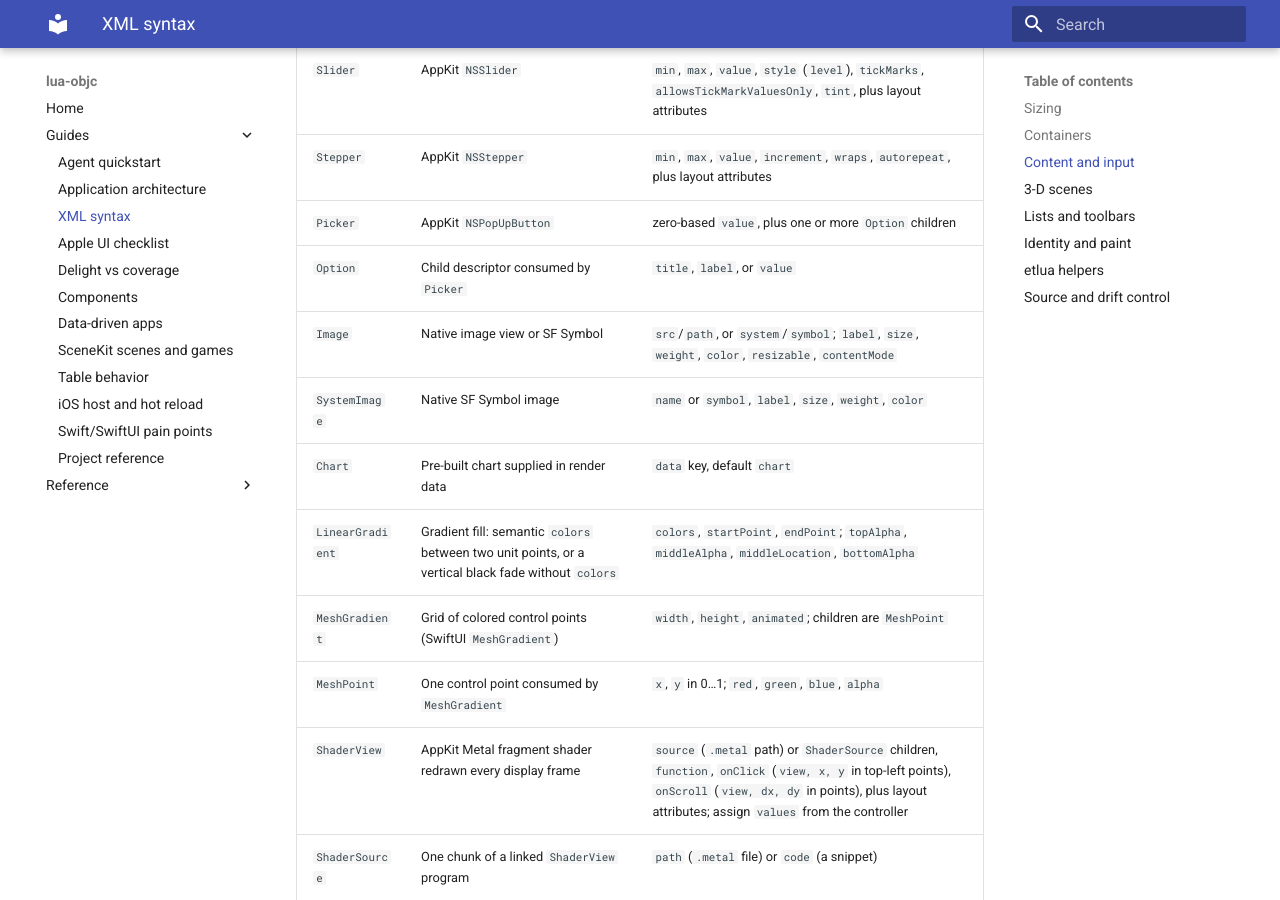
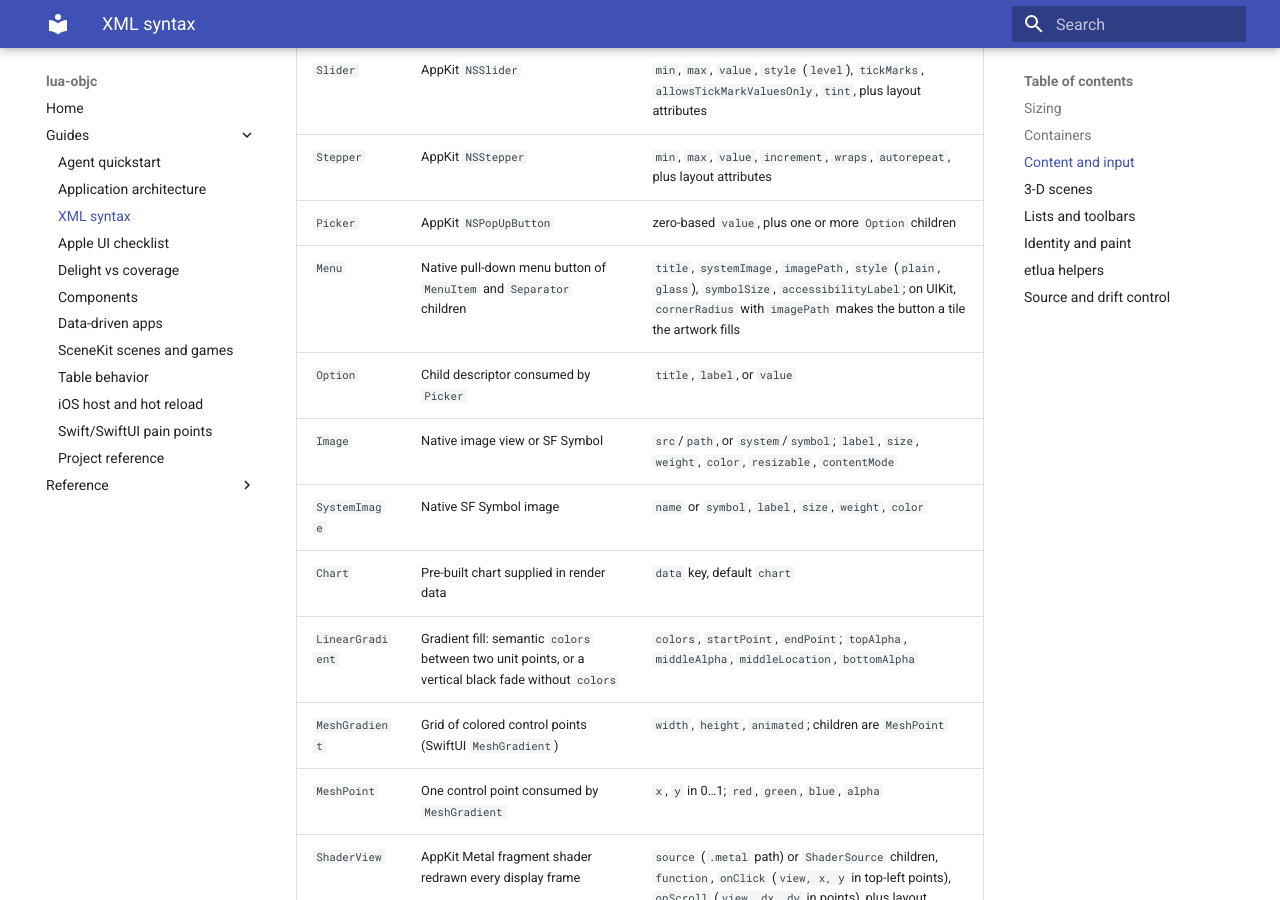
Before and after one commit to corepunch/lua-objc, an MkDocs documentation site: the page built from docs/agents/xml-syntax.md, in a window 1280 px wide and 900 px high, scrolled down 4295 px. Built offline with MkDocs 1.6.1 and Material for MkDocs 9.7.7, drawn with Linux system fonts in a browser that asks for light colours.

Commit message:
Studio: centred welcome, quiet header, artwork tile, grouped navigator
From a design review on the iPad simulator, in light and dark:

- A project with nothing said yet shows its welcome centred in the card,
  with the suggestion chips under it; they return above the composer once
  a conversation starts.
- Send is disabled until the draft has text, and Return on an empty
  field does nothing. The workspace draws again only when the draft
  turns blank or not, so typing does not redraw it.
- The card header shows a status only when it says something (the agent
  thinking, a commit, a refusal); a result lasts until the next action.
  A running preview needs no word.
- The project menu on the rail is a tile its artwork fills, the shape of
  every other rail item. On UIKit, `cornerRadius` with `imagePath` on a
  <Menu> makes that tile through the button's background configuration.
- The navigator groups files under a section row per folder and is
  headed Files. UIKit rows now keep boolean values, so `section = true`
  makes a header there as it does on AppKit.
- The device keeps its silhouette in dark mode: a graphite body and a
  trim resolved per appearance.
- Leaving the conversation for Code dismisses the composer's keyboard,
  through a `_resignFocus` bridge beside `_focus`.

Co-Authored-By: Claude Opus 5.5 <noreply@anthropic.com>

```diff
--- a/docs/agents/xml-syntax.md
+++ b/docs/agents/xml-syntax.md
@@ -147,6 +147,7 @@ are parsed up front, but native views are created only for visible cells.
 | `Slider` | AppKit `NSSlider` | `min`, `max`, `value`, `style` (`level`), `tickMarks`, `allowsTickMarkValuesOnly`, `tint`, plus layout attributes |
 | `Stepper` | AppKit `NSStepper` | `min`, `max`, `value`, `increment`, `wraps`, `autorepeat`, plus layout attributes |
 | `Picker` | AppKit `NSPopUpButton` | zero-based `value`, plus one or more `Option` children |
+| `Menu` | Native pull-down menu button of `MenuItem` and `Separator` children | `title`, `systemImage`, `imagePath`, `style` (`plain`, `glass`), `symbolSize`, `accessibilityLabel`; on UIKit, `cornerRadius` with `imagePath` makes the button a tile the artwork fills |
 | `Option` | Child descriptor consumed by `Picker` | `title`, `label`, or `value` |
 | `Image` | Native image view or SF Symbol | `src`/`path`, or `system`/`symbol`; `label`, `size`, `weight`, `color`, `resizable`, `contentMode` |
 | `SystemImage` | Native SF Symbol image | `name` or `symbol`, `label`, `size`, `weight`, `color` |
```
Also changed, not shown: 19 other files.
